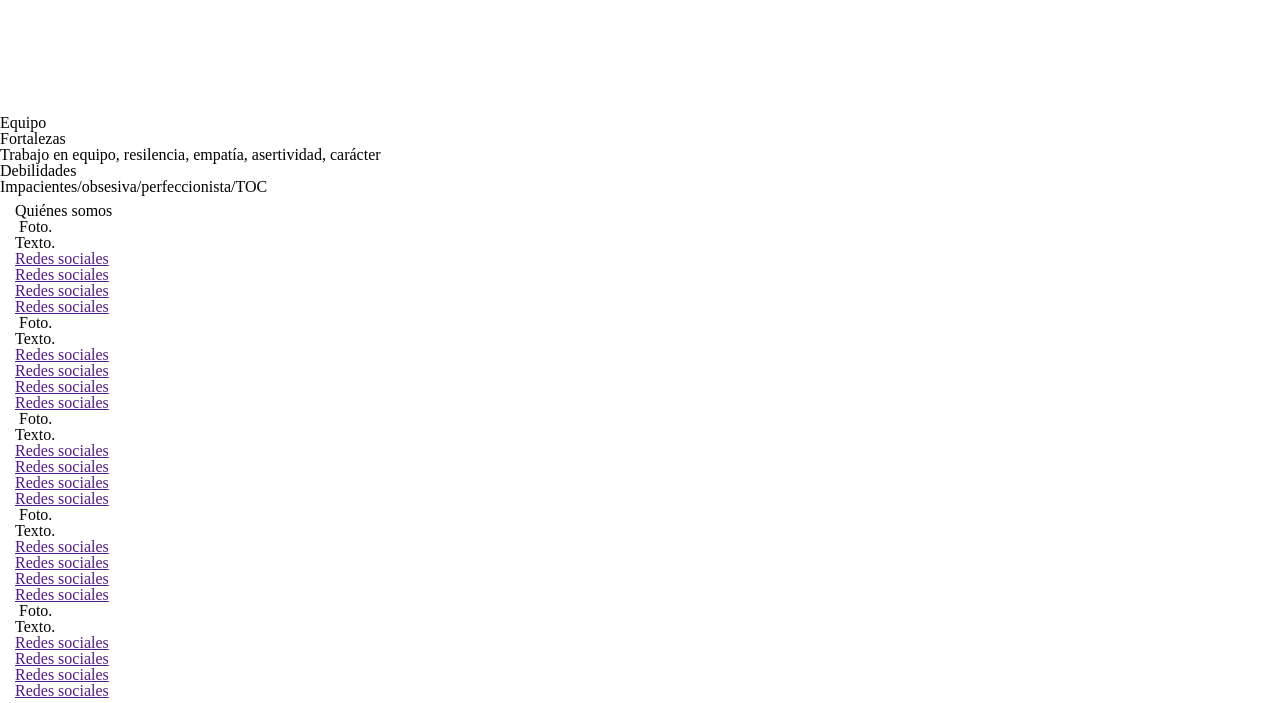
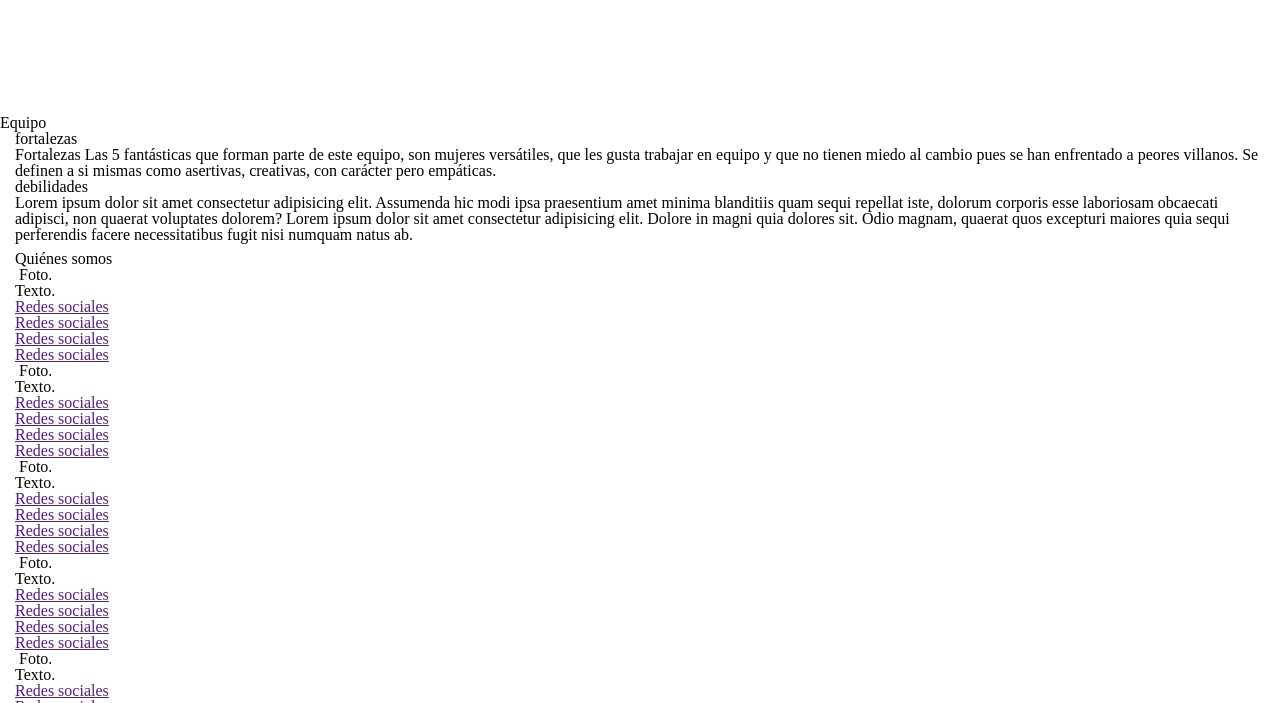
Before and after one commit to IreneBioque/Grupal-Web, a plain HTML site: page index.html in a window 1280 px wide. Shown: the part 780-1483 px from the top of the page. Drawn offline with nearby package versions, Linux system fonts and the light colour scheme.

Commit message:
add strenghtness and weakness

```diff
--- a/index.html
+++ b/index.html
@@ -72,14 +72,30 @@
 <!--Verificar estas 2 lineas si debemos borrarlo-->
     <section id="team" class="team">
       <h2>Equipo</h2>
-      <article class="caracter">
+      <article class="container-margin">
+        <div class="rectangulo-pequeño"></div>
         <div class="fortalezas">
-          <h3>Fortalezas</h3>
-          <p>Trabajo en equipo, resilencia, empatía, asertividad, carácter</p>
+          <h3 class="h3">fortalezas</h3>
+          <p>
+            Fortalezas Las 5 fantásticas que forman parte de este equipo, son
+            mujeres versátiles, que les gusta trabajar en equipo y que no
+            tienen miedo al cambio pues se han enfrentado a peores villanos.
+            Se definen a si mismas como asertivas, creativas, con carácter
+            pero empáticas.
+          </p>
         </div>
         <div class="debilidades">
-          <h3>Debilidades</h3>
-          <p>Impacientes/obsesiva/perfeccionista/TOC</p>
+          <h3 class="h3">debilidades</h3>
+          <p>
+            Lorem ipsum dolor sit amet consectetur adipisicing elit. Assumenda
+            hic modi ipsa praesentium amet minima blanditiis quam sequi
+            repellat iste, dolorum corporis esse laboriosam obcaecati
+            adipisci, non quaerat voluptates dolorem? Lorem ipsum dolor sit
+            amet consectetur adipisicing elit. Dolore in magni quia dolores
+            sit. Odio magnam, quaerat quos excepturi maiores quia sequi
+            perferendis facere necessitatibus fugit nisi numquam natus ab.
+          </p>
+          <!--Impacientes/obsesiva/perfeccionista/TOC-->
         </div>
       </article>
     </section>
```
